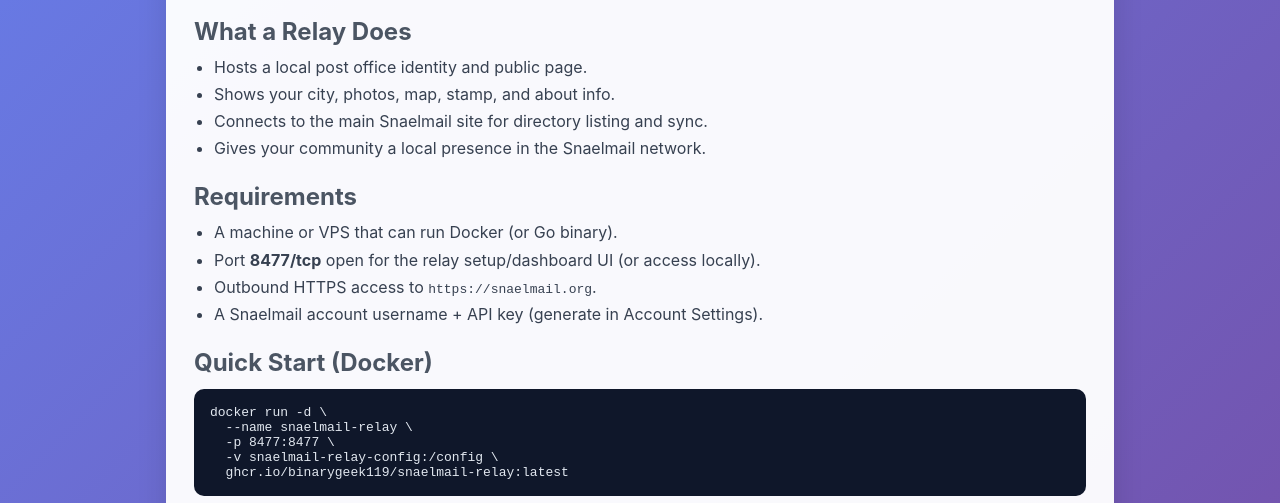
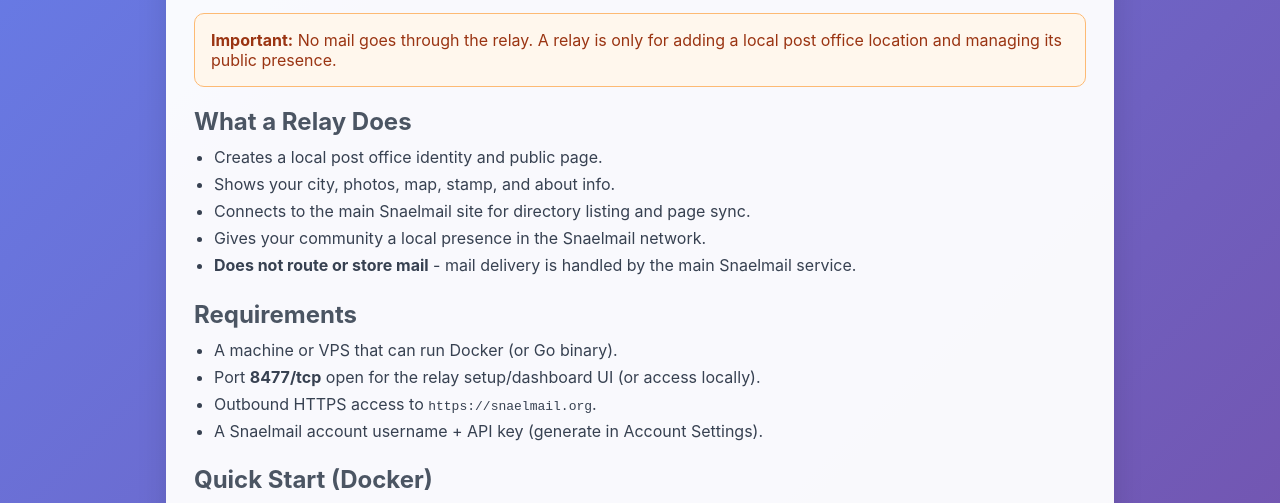
Before and after one commit to binarygeek119/snaelmail, a plain HTML site: page web/site/relay.html in a window 1280 px wide. Shown: the part 240-743 px from the top of the page. Drawn offline with Linux system fonts and the light colour scheme.

Commit message:
relay page: clarify relay does not handle mail

```diff
--- a/web/site/relay.html
+++ b/web/site/relay.html
@@ -34,12 +34,17 @@
       <h1>Host a Local Post Office Relay</h1>
       <p class="muted">Run your own Snaelmail relay to represent your city/region, host a public post office page, and help move mail across the network.</p>
 
+      <div style="background:#fff7ed;border:1px solid #fdba74;color:#9a3412;padding:1rem;border-radius:10px;margin:1rem 0;">
+        <strong>Important:</strong> No mail goes through the relay. A relay is only for adding a local post office location and managing its public presence.
+      </div>
+
       <h2>What a Relay Does</h2>
       <ul>
-        <li>Hosts a local post office identity and public page.</li>
+        <li>Creates a local post office identity and public page.</li>
         <li>Shows your city, photos, map, stamp, and about info.</li>
-        <li>Connects to the main Snaelmail site for directory listing and sync.</li>
+        <li>Connects to the main Snaelmail site for directory listing and page sync.</li>
         <li>Gives your community a local presence in the Snaelmail network.</li>
+        <li><strong>Does not route or store mail</strong> - mail delivery is handled by the main Snaelmail service.</li>
       </ul>
 
       <h2>Requirements</h2>
```
